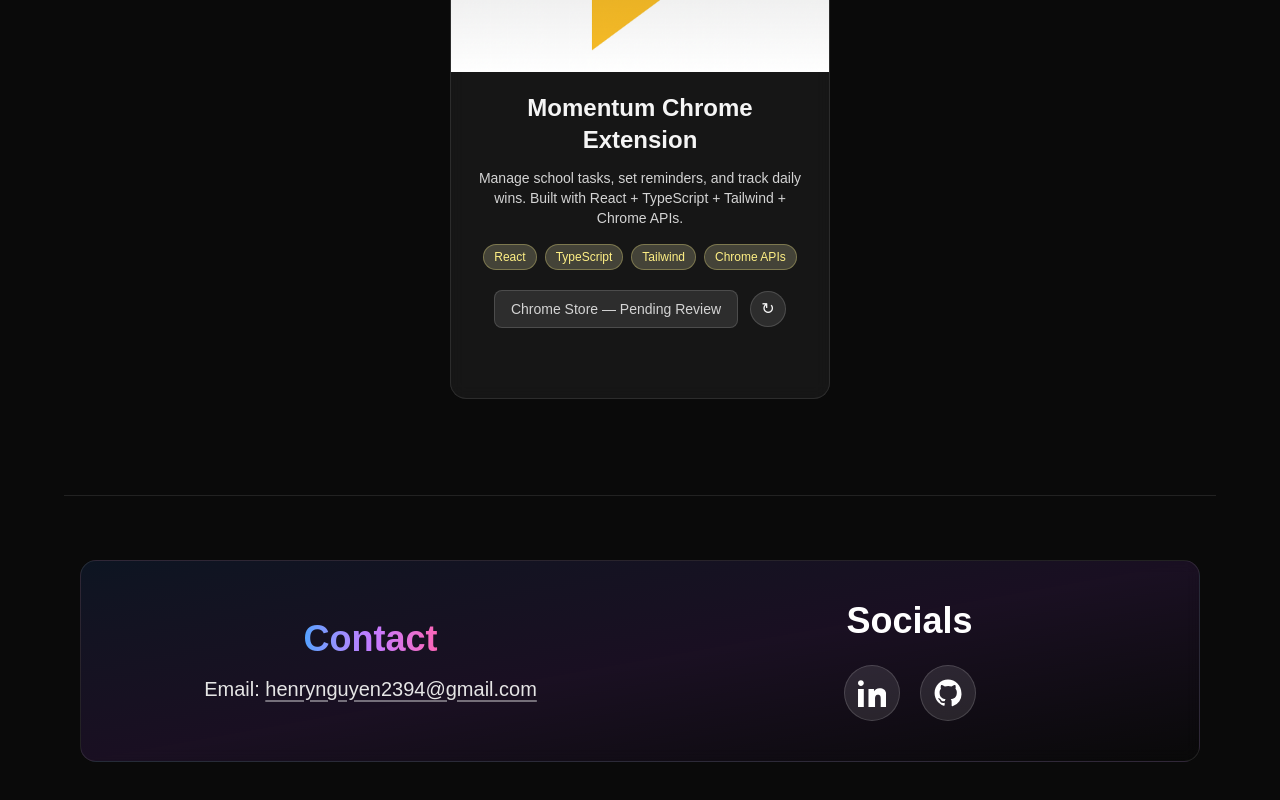
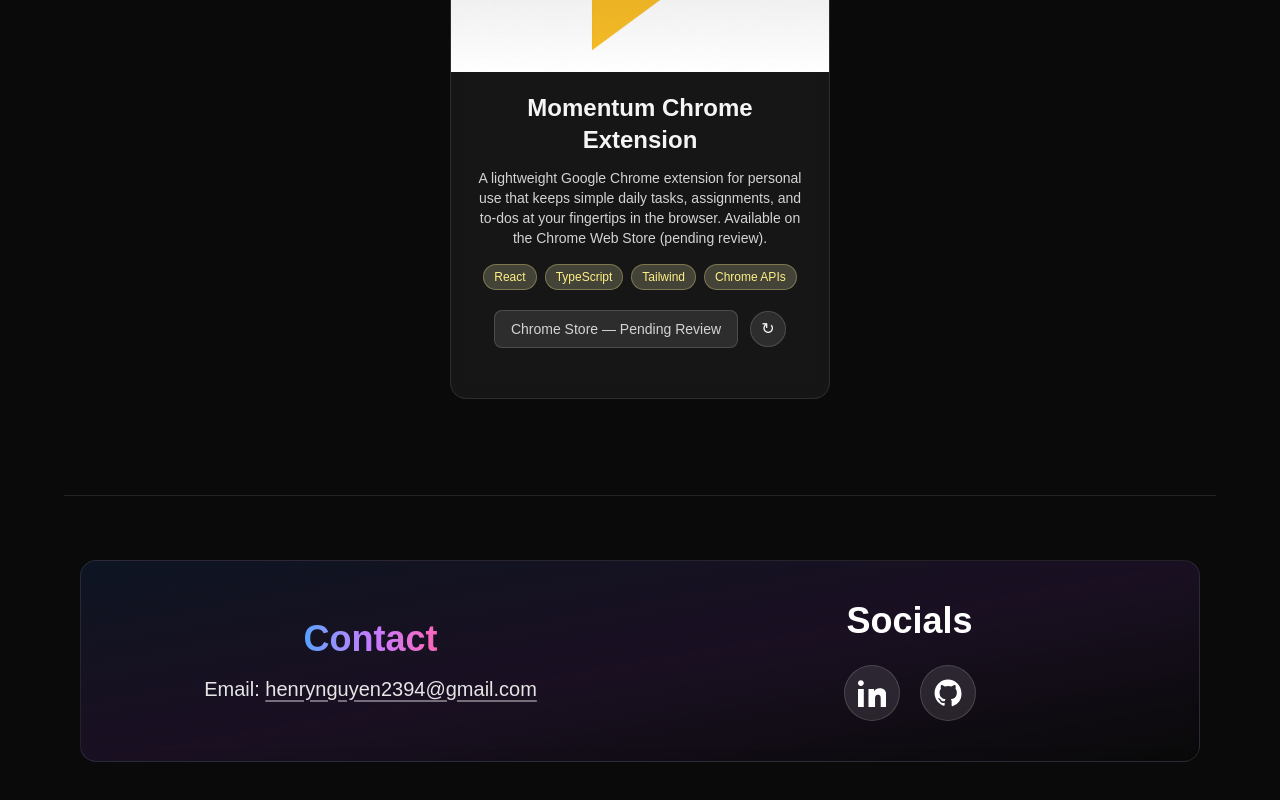
Before and after one commit to HenryWinNguyen/henry-portfolio, a Next.js app: page / in a window 1280 px wide. Shown: the part 2285-3085 px from the top of the page. Built offline with nearby package versions, Linux system fonts and the light colour scheme.

Commit message:
Fix project description text

```diff
--- a/app/components/ProjectsShowcase.tsx
+++ b/app/components/ProjectsShowcase.tsx
@@ -6,7 +6,8 @@
   {
     title: 'Momentum Chrome Extension',
     description:
-      'Manage school tasks, set reminders, and track daily wins. Built with React + TypeScript + Tailwind + Chrome APIs.',
+    "A lightweight Google Chrome extension for personal use that keeps simple daily tasks, assignments, and to-dos at your fingertips in the browser. Available on the Chrome Web Store (pending review).",
+
     cover: '/projects/momentum_cover.png',
     screenshots: [
       '/projects/momentum_tasks.png',
```
